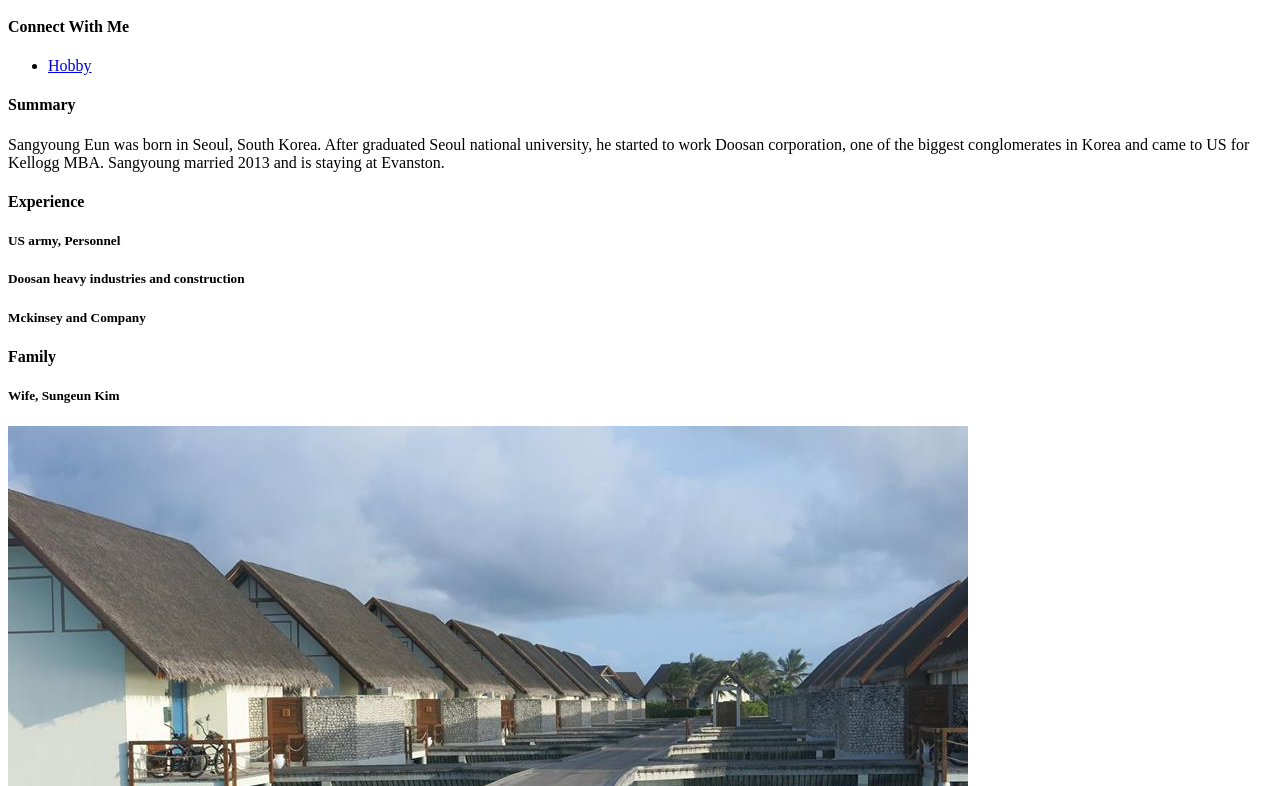
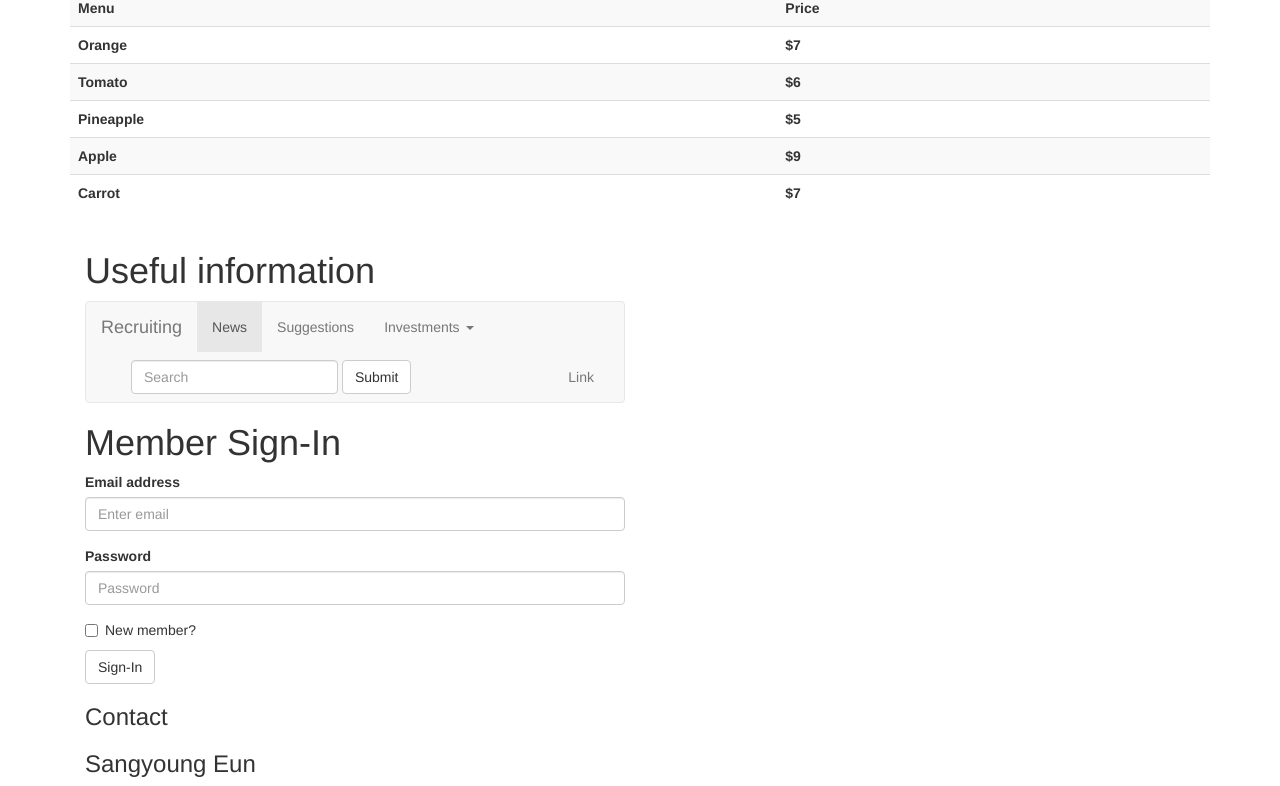
Before and after one commit to esilver1983/esilver1983.github.io, a plain HTML site: page index.html in a window 1280 px wide. Shown: the part 636-1422 px from the top of the page. Drawn offline with nearby package versions, Linux system fonts and the light colour scheme.

Commit message:
HW week 3

```diff
--- a/index.html
+++ b/index.html
@@ -1,57 +1,132 @@
 <!DOCTYPE html>
 <html>
 <head>
-  <title>Sangyoung Eun, MBA student</title>
+  <title>Bootstrap Me</title>
   <meta charset="UTF-8">
-  <link rel="stylesheet" type="text/css" href="style.css">
+  <link rel="stylesheet" href="http://maxcdn.bootstrapcdn.com/bootstrap/3.2.0/css/bootstrap.min.css">
+  <link rel="style sheet" href="style3.css">
+  <script src="http://ajax.googleapis.com/ajax/libs/jquery/1.11.1/jquery.min.js"></script>
+  <script src="http://maxcdn.bootstrapcdn.com/bootstrap/3.2.0/js/bootstrap.min.js"></script>
 </head>
 <body>
-  <div id="wrapper">
-    <h1>Sangyoung Eun</h1>
+ <div class="container">
+ <div class jumbotron text-right">
+
+ <ul class="nav nav-tabs" role="tablist">
+  <li class="active"><a href="#">Menu & Contact</a></li>
+  <li><a href="#">Where we get our fresh fruits</a></li>
+  <li><a href="#">About Us</a></li>
+</ul>
+
+ <h1> New Fresh Juice COMMING!!!</h1>
+
     <p>
-      <img src="sangyoung.jpg">
+      <img src="fresh juice.jpg" class="img-rounded">
     </p>
-    <h2>MBA Student</h2>
-    <h3>Evanston, IL</h3>
-    <section>
-      <h4>Connect With Me</h4>
-      <ul>
-        <li><a href="Summary.html">Hobby</a></li>
+ </div>
+ <a herf="#" class="btn btn-success">Orange</a>
+  <a herf="#" class="btn btn-primary">Tomato</a>
+   <a herf="#" class="btn btn-info">Pineapple</a>
+    <a herf="#" class="btn btn-warning">Apple</a>
+  <a herf="#" class="btn btn-danger">Carrot</a>
+
+   <div class="row">
+ <dic class="col-sm-12">
+ <h1>Menu</h1>
+ <table class="table table-striped">
+ <tr>
+ <th>Menu</th>
+ <th>Price </th>
+ </tr>
+  <tr>
+ <th>Orange</th>
+ <th>$7 </th>
+ </tr>
+  <tr>
+ <th>Tomato</th>
+ <th>$6 </th>
+ </tr>
+   <tr>
+ <th>Pineapple</th>
+ <th>$5 </th>
+ </tr>
+  <tr>
+ <th>Apple</th>
+ <th>$9 </th>
+ </tr>
+   <tr>
+ <th>Carrot</th>
+ <th>$7 </th>
+ </tr>
+ </table>
+   <div class="col-sm-6 hidden-sm">
+ <h1>Useful information</h1>
+<nav class="navbar navbar-default" role="navigation">
+  <div class="container-fluid">
+    <!-- Brand and toggle get grouped for better mobile display -->
+    <div class="navbar-header">
+      <button type="button" class="navbar-toggle collapsed" data-toggle="collapse" data-target="#bs-example-navbar-collapse-1">
+        <span class="sr-only">Toggle navigation</span>
+        <span class="icon-bar"></span>
+        <span class="icon-bar"></span>
+        <span class="icon-bar"></span>
+      </button>
+      <a class="navbar-brand" href="#">Recruiting</a>
+    </div>
+
+    <!-- Collect the nav links, forms, and other content for toggling -->
+    <div class="collapse navbar-collapse" id="bs-example-navbar-collapse-1">
+      <ul class="nav navbar-nav">
+        <li class="active"><a href="#">News</a></li>
+        <li><a href="#">Suggestions</a></li>
+        <li class="dropdown">
+          <a href="#" class="dropdown-toggle" data-toggle="dropdown">Investments <span class="caret"></span></a>
+          <ul class="dropdown-menu" role="menu">
+            <li><a href="#">Renting location </a></li>
+            <li><a href="#">Franchise</a></li>
+            <li><a href="#">Investment to our company</a></li>
+          </ul>
+        </li>
       </ul>
-    </section>
-    <section>
-      <h4>Summary</h4>
-      <p>
-        Sangyoung Eun was born in Seoul, South Korea. After graduated Seoul national university, he started to work Doosan corporation, one of the biggest conglomerates in Korea and came to US for Kellogg MBA. Sangyoung married 2013 and is staying at Evanston.
-      </p>
-    </section>
-    <section>
-      <h4>Experience</h4>
-      <section>
-        <h5>US army, Personnel</h5>
-        <h5>Doosan heavy industries and construction</h5>
-        <h5>Mckinsey and Company </h5>
-      </section>
-      <section>
-      <h4>Family</h4>
-       <h5>Wife, Sungeun Kim</h5>
-      <img src="honeymoon.jpg">
-      </Section>
-    <section>
-      <h4>Skills</h4>
-      <ul>
-        <li>Consulting</li>
-        <li>Heavy industry</li>
+      <form class="navbar-form navbar-left" role="search">
+        <div class="form-group">
+          <input type="text" class="form-control" placeholder="Search">
+        </div>
+        <button type="submit" class="btn btn-default">Submit</button>
+      </form>
+      <ul class="nav navbar-nav navbar-right">
+        <li><a href="#">Link</a></li>
       </ul>
-    </section>
-    <section>
-      <h4>Hobbies</h4>
-      <ul>
-        <li>Golf</li>
-        <li>Running</li>
-        <li>Drinking!!!</li>
-      </ul>
-    </section>
+    </div><!-- /.navbar-collapse -->
+  </div><!-- /.container-fluid -->
+</nav>
+<ul></ul>
+
+
+<h1> Member Sign-In </h1>
+   <form role="form">
+  <div class="form-group">
+    <label for="exampleInputEmail1">Email address</label>
+    <input type="email" class="form-control" id="exampleInputEmail1" placeholder="Enter email">
   </div>
-</body>
-</html>
+  <div class="form-group">
+    <label for="exampleInputPassword1">Password</label>
+    <input type="password" class="form-control" id="exampleInputPassword1" placeholder="Password">
+  </div>
+  <div class="checkbox">
+    <label>
+      <input type="checkbox"> New member?
+    </label>
+  </div>
+  <button type="submit" class="btn btn-default">Sign-In</button>
+</form>
+
+ <h3> Contact </h3>
+  <h3> Sangyoung Eun </h3>
+  <h3> Phone 224.410.1353 </h3>
+ </div>
+
+ </div>
+  <div class="alert alert-success" role="alert">
+  <a href="#" class="alert-link"> We alway think about fresh juice & Your health LIFE</a>
+</div>
```
Also changed, not shown: Fresh.jpg (added), choices.jpg (added), fresh juice.jpg (added), healthy.jpg (added), style.css (renamed from style2.css), 1 other file.
